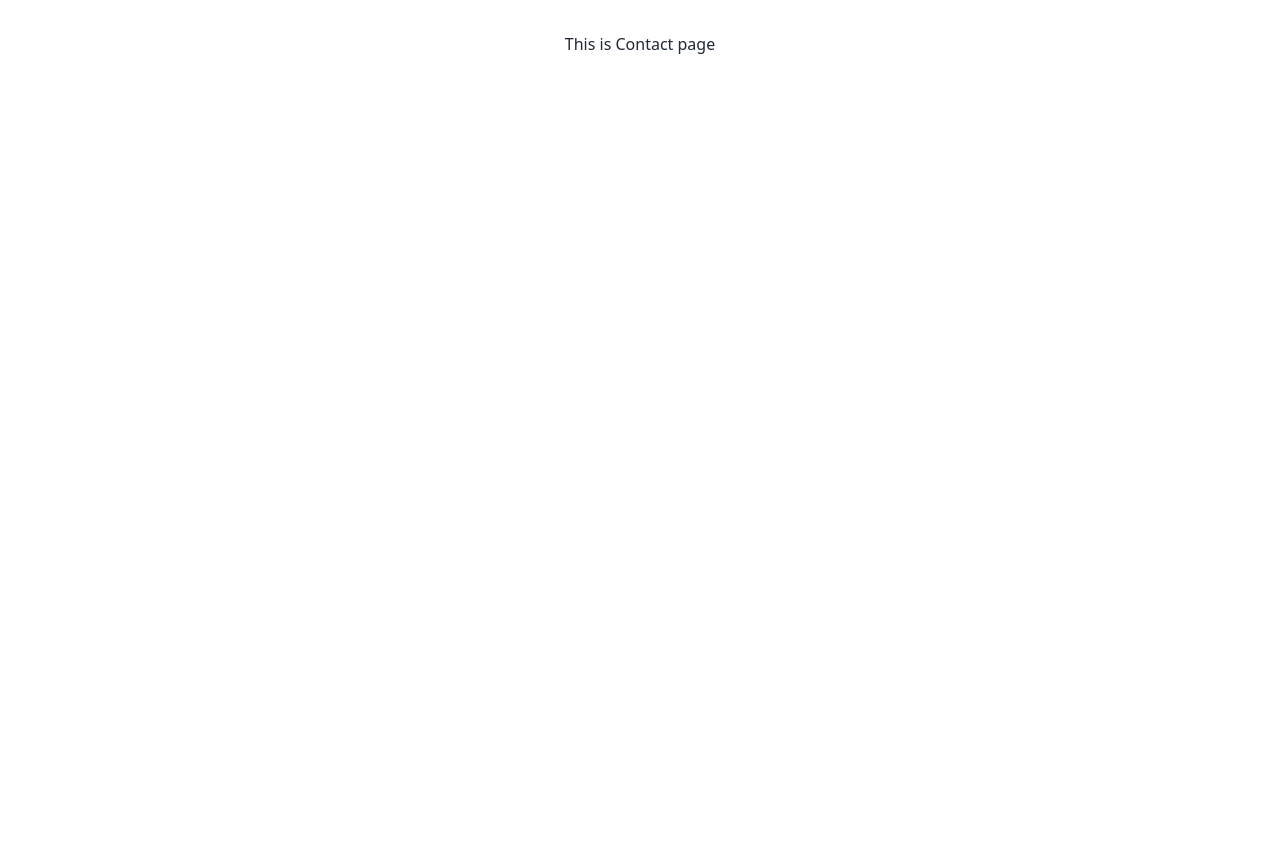
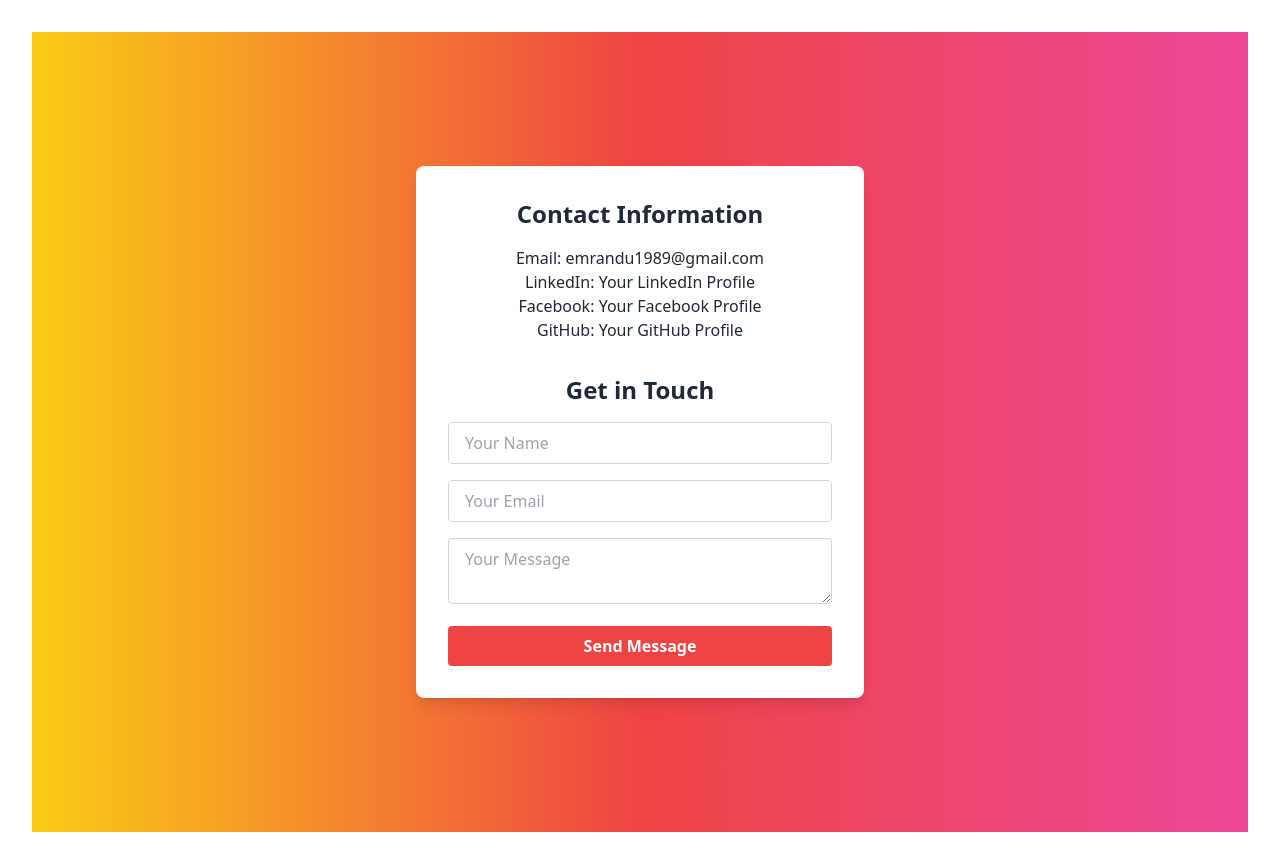
Before and after one commit to Emrandu1989/my-portfolio, a React (Vite) app: page /contact in a window 1280 px wide. Before the commit the page ends 800 px from the top, so only its background shows below. Built offline with nearby package versions, Linux system fonts and the light colour scheme.

Commit message:
about page edited

```diff
--- a/package.json
+++ b/package.json
@@ -10,6 +10,7 @@
     "preview": "vite preview"
   },
   "dependencies": {
+    "emailjs-com": "^3.2.0",
     "localforage": "^1.10.0",
     "match-sorter": "^6.3.4",
     "react": "^18.3.1",
--- a/src/components/Banner/Banner.jsx
+++ b/src/components/Banner/Banner.jsx
@@ -4,7 +4,7 @@ const Banner = () => {
     return (
         <>
               <div
-  className="hero h-[500px]"
+  className="hero h-[800px]"
   style={{
     backgroundImage: "url(https://t4.ftcdn.net/jpg/02/83/46/33/360_F_283463385_mfnrx6RPU3BqObhVuVjYZjeZ5pegE7xq.jpg)",
   }}>
@@ -13,7 +13,7 @@ const Banner = () => {
     <div className="max-w-md">
       <h1 className="mb-5 text-4xl font-bold">Hello there <br /> I'm</h1>
        <h1 className='text-4xl font-bold'>Md Emran Hossain</h1>
-       <h5 className='text-2xl font-bold'>Web Developer(MERN)</h5>
+       <h5 className='text-2xl font-bold'>Junior Web Developer</h5>
        <p>
        I am a passionate and skilled web developer specializing in the MERN stack (MongoDB, ExpressJS, ReactJS, NodeJS). With a solid foundation in both front-end and back-end technologies, I have successfully completed several full-stack projects. I am committed to continuous learning and professional growth, aiming to contribute effectively to innovative and dynamic web development projects.
        </p>
--- a/src/components/Contact/Contact.jsx
+++ b/src/components/Contact/Contact.jsx
@@ -1,11 +1,88 @@
-import React from 'react';
+import React, { useState } from 'react';
+import emailjs from 'emailjs-com';
 
 const Contact = () => {
-    return (
+  const [formData, setFormData] = useState({
+    name: '',
+    email: '',
+    message: ''
+  });
+
+  const handleChange = (e) => {
+    const { name, value } = e.target;
+    setFormData({ ...formData, [name]: value });
+  };
+
+  const handleSubmit = (e) => {
+    e.preventDefault();
+    emailjs.send(
+      'YOUR_SERVICE_ID',
+      'YOUR_TEMPLATE_ID',
+      formData,
+      'YOUR_USER_ID'
+    ).then((response) => {
+      alert('Message sent successfully!');
+    }, (error) => {
+      alert('Failed to send message. Please try again later.');
+    });
+
+    setFormData({
+      name: '',
+      email: '',
+      message: ''
+    });
+  };
+
+  return (
+    <div className="flex justify-center items-center min-h-screen bg-gradient-to-r from-yellow-400 via-red-500 to-pink-500">
+      <div className="bg-white p-8 rounded-lg shadow-lg max-w-md w-full">
+        <div className="mb-8">
+          <h2 className="text-2xl font-bold mb-4">Contact Information</h2>
+          <p>Email: emrandu1989@gmail.com</p>
+          <p>LinkedIn: <a href="https://www.linkedin.com/in/md-emran-hossain-659012314">Your LinkedIn Profile</a></p>
+          <p>Facebook: <a href="https://www.facebook.com/Emrandu1989">Your Facebook Profile</a></p>
+          <p>GitHub: <a href="https://github.com/Emrandu1989">Your GitHub Profile</a></p>
+        </div>
         <div>
-             <h2>This is Contact page</h2>
+          <h2 className="text-2xl font-bold mb-4">Get in Touch</h2>
+          <form onSubmit={handleSubmit}>
+            <input
+              type="text"
+              name="name"
+              placeholder="Your Name"
+              value={formData.name}
+              onChange={handleChange}
+              className="w-full px-4 py-2 mb-4 rounded border border-gray-300 focus:outline-none focus:border-blue-500"
+              required
+            />
+            <input
+              type="email"
+              name="email"
+              placeholder="Your Email"
+              value={formData.email}
+              onChange={handleChange}
+              className="w-full px-4 py-2 mb-4 rounded border border-gray-300 focus:outline-none focus:border-blue-500"
+              required
+            />
+            <textarea
+              name="message"
+              placeholder="Your Message"
+              value={formData.message}
+              onChange={handleChange}
+              className="w-full px-4 py-2 mb-4 rounded border border-gray-300 focus:outline-none focus:border-blue-500"
+              required
+            ></textarea>
+            <button
+              type="submit"
+              className="w-full bg-red-500 hover:bg-red-600 text-white font-bold py-2 px-4 rounded focus:outline-none focus:shadow-outline"
+            >
+              Send Message
+            </button>
+          </form>
         </div>
-    );
+      </div>
+    </div>
+  );
 };
 
 export default Contact;
--- a/src/components/Home/Home.jsx
+++ b/src/components/Home/Home.jsx
@@ -9,7 +9,7 @@ const Home = () => {
         <div>
               <NavBar />
               <Banner />
-              <Skills />
+
               <Footer />
 
         </div>
--- a/src/components/NavBar/NavBar.jsx
+++ b/src/components/NavBar/NavBar.jsx
@@ -36,7 +36,7 @@ const NavBar = () => {
    <div>
    <div className="btn btn-ghost text-xl">
       <img className='w-[80px] h-[80px] rounded-full' src="https://media.licdn.com/dms/image/D5603AQElIzXTxegXXQ/profile-displayphoto-shrink_800_800/0/1718464569380?e=1725494400&v=beta&t=ISTKuVsvizBjeiVxTF6JBh-yKLHws-kqkOLKUlS7Jdw" alt="ImranImg" />
-      <h3>Md Emran Hossain</h3>
+
 
     </div>
 
--- a/src/components/Projects/Projects.jsx
+++ b/src/components/Projects/Projects.jsx
@@ -7,7 +7,7 @@ const Projects = () => {
         Projects I Have Built
       </h2>
       <div className="flex flex-wrap justify-center gap-5">
-        <div className="card bg-white shadow-xl w-[1300px]">
+        <div className="card bg-base-200  shadow-xl w-[1300px]">
           <div className="card-body items-center text-center">
             <h2 className="card-title text-2xl font-bold">Machine-World</h2>
             <p className="text-gray-600 mt-4">
@@ -72,7 +72,7 @@ const Projects = () => {
             </div>
           </div>
         </div>
-        <div className="card bg-white shadow-xl w-[1300px]">
+        <div className="card  bg-base-200 bg-white shadow-xl w-[1300px]">
           <div className="card-body items-center text-center">
             <h2 className="card-title text-2xl font-bold">Epicurean-Arena</h2>
             <p className="text-gray-600 mt-4">
@@ -134,7 +134,7 @@ const Projects = () => {
             </div>
           </div>
         </div>
-        <div className="card bg-white shadow-xl w-[1300px]">
+        <div className="card  bg-base-200 bg-white shadow-xl w-[1300px]">
           <div className="card-body items-center text-center">
             <h2 className="card-title text-2xl font-bold">Regal Residences</h2>
             <p className="text-gray-600 mt-4">
--- a/src/components/Skills/Skills.jsx
+++ b/src/components/Skills/Skills.jsx
@@ -11,7 +11,7 @@ import nodeJsLogo from '../../assets/nodejs.png';
 
 const Skills = () => {
     return (
-        <div className='my-16'>
+        <div className='my-5 bg-base-200 px-12 py-5 rounded-xl'>
             <div className='text-2xl my-5 font-bold text-cyan-500'>My Skills</div>
             <div className='grid grid-cols-5 gap-4 '>
                 <img className='w-24' src={htmlLogo} alt="HTML Logo" />
--- a/src/main.jsx
+++ b/src/main.jsx
@@ -32,6 +32,8 @@ const router = createBrowserRouter([
 
 ReactDOM.createRoot(document.getElementById('root')).render(
   <React.StrictMode>
+     <div className='max-w-8xl mx-auto'>
      <RouterProvider router={router} />
+     </div>
   </React.StrictMode>,
 )
```
Also changed, not shown: src/components/About/About.jsx (+44 -5 lines), 1 other file (tests, documents, lock files or other folders).
